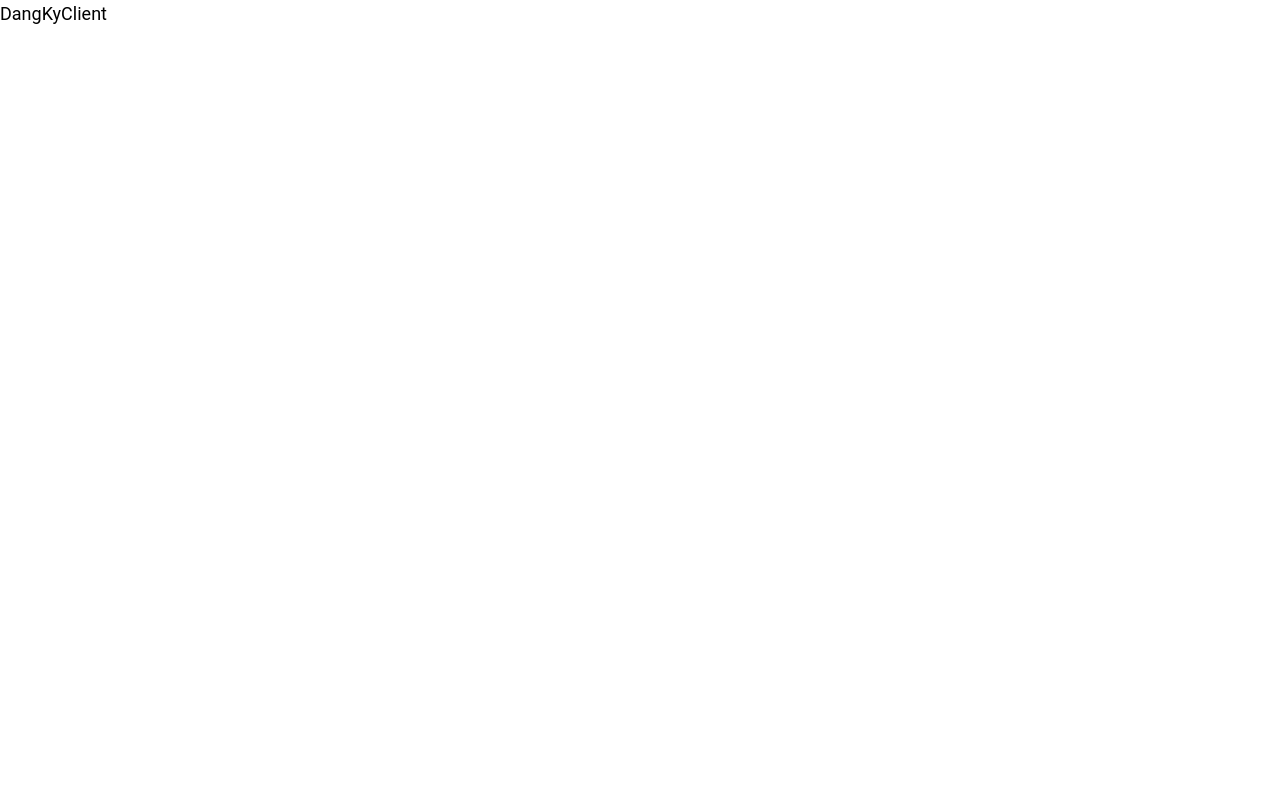
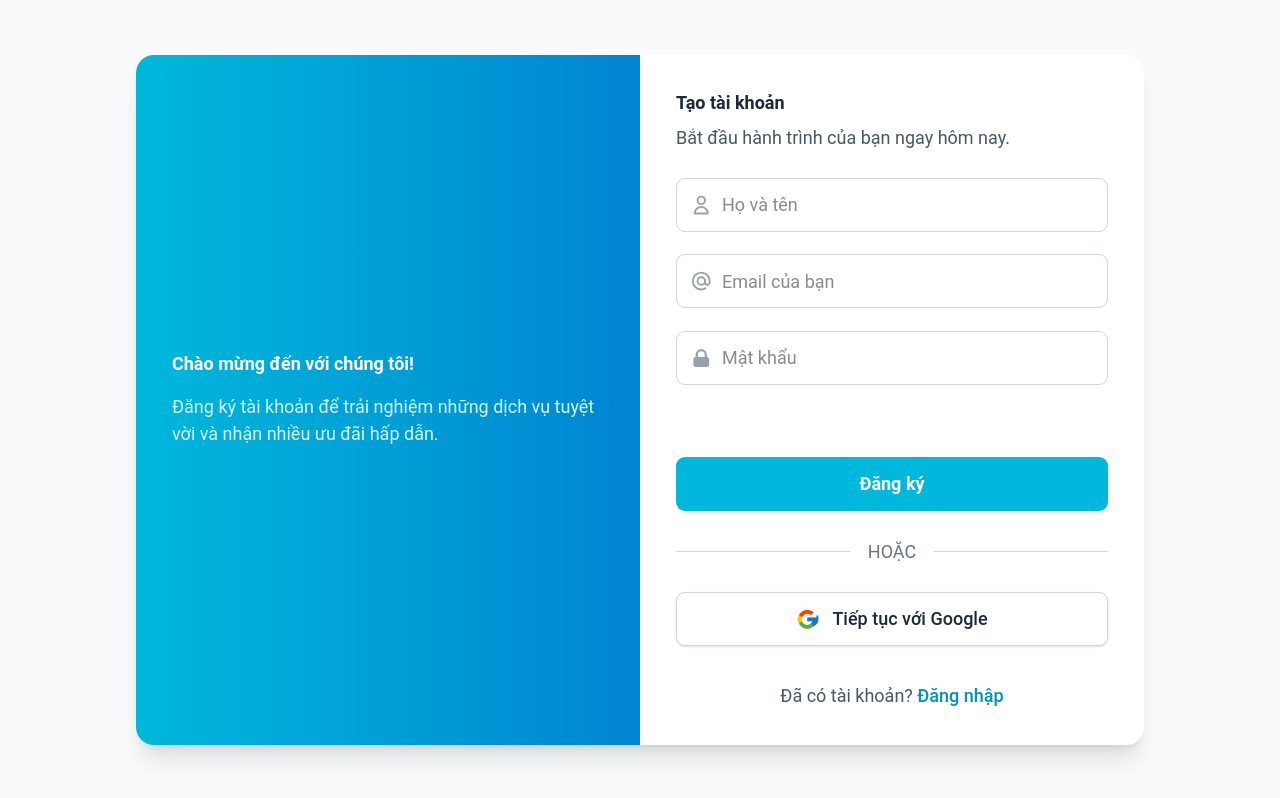
Before and after one commit to tongthanhdat009/J2EE-Frontend, a React (Vite) app: page /dang-ky-client in a window 1280 px wide. Built offline with nearby package versions, Linux system fonts and the light colour scheme.

Commit message:
Dangky UI

```diff
--- a/src/pages/KhachHang/DangKy.jsx
+++ b/src/pages/KhachHang/DangKy.jsx
@@ -1,6 +1,194 @@
-import React from 'react'
+import React from "react";
+import { DangKyClientServices } from "../../services/DangKyClientServices";
 
 function DangKyClient() {
-  return <div>DangKyClient</div>
+  const [hoVaTen, setHoVaTen] = React.useState("");
+  const [email, setEmail] = React.useState("");
+  const [matKhau, setMatKhau] = React.useState("");
+  const [error, setError] = React.useState("");
+  const [message, setMessage] = React.useState("");
+
+  // Regex để kiểm tra định dạng email
+  const validateEmail = (email) => {
+    const re = /^[^\s@]+@[^\s@]+\.[^\s@]+$/;
+    return re.test(String(email).toLowerCase());
+  };
+
+  const handleSubmit = async (e) => {
+    e.preventDefault(); // Ngăn trình duyệt tải lại trang
+
+    // Reset thông báo
+    setMessage("");
+    setError("");
+
+    // Kiểm tra dữ liệu đầu vào
+    if (!hoVaTen.trim()) {
+      setError("Họ và tên không được để trống!");
+      return;
+    }
+    if (!email.trim()) {
+      setError("Email không được để trống!");
+      return;
+    }
+    if (!validateEmail(email)) {
+      setError("Định dạng email không hợp lệ!");
+      return;
+    }
+    if (matKhau.length < 6) {
+      setError("Mật khẩu phải chứa ít nhất 6 ký tự!");
+      return;
+    }
+
+    // Gọi API để đăng ký
+    try {
+      const userData = { hoVaTen, email, matKhau };
+      const response = await DangKyClientServices(userData);
+      setMessage("🎉 Đăng ký thành công! Chào mừng bạn.");
+      console.log("API Response:", response);
+      // Xóa form sau khi đăng ký thành công
+      setHoVaTen("");
+      setEmail("");
+      setMatKhau("");
+    } catch (err) {
+      // Hiển thị lỗi từ server hoặc lỗi chung
+      setError(`❌ ${err.message || "Đã có lỗi xảy ra. Vui lòng thử lại."}`);
+    }
+  };
+
+  return (
+    <div className="min-h-screen bg-gray-50 flex items-center justify-center p-4">
+      <div className="max-w-4xl w-full mx-auto bg-white rounded-2xl shadow-xl flex flex-col md:flex-row">
+        {/* Phần bên trái: Giới thiệu */}
+        <div className="md:w-1/2 bg-gradient-to-r from-cyan-500 to-sky-600 p-8 text-white rounded-t-2xl md:rounded-l-2xl md:rounded-r-none flex flex-col justify-center">
+          <h2 className="text-3xl font-bold mb-4">Chào mừng đến với chúng tôi!</h2>
+          <p className="text-cyan-100">
+            Đăng ký tài khoản để trải nghiệm những dịch vụ tuyệt vời và nhận
+            nhiều ưu đãi hấp dẫn.
+          </p>
+        </div>
+
+        {/* Phần bên phải: Form đăng ký */}
+        <div className="md:w-1/2 p-8">
+          <h1 className="text-2xl font-bold text-gray-800 mb-2">
+            Tạo tài khoản
+          </h1>
+          <p className="text-gray-600 mb-6">Bắt đầu hành trình của bạn ngay hôm nay.</p>
+
+          {/* Form */}
+          <form onSubmit={handleSubmit} noValidate>
+            <div className="space-y-5">
+              {/* Họ và tên */}
+              <div className="relative">
+                <div className="absolute left-3 top-1/2 -translate-y-1/2">
+                  <svg xmlns="http://www.w3.org/2000/svg" className="h-5 w-5 text-gray-400" fill="none" viewBox="0 0 24 24" stroke="currentColor">
+                    <path strokeLinecap="round" strokeLinejoin="round" strokeWidth={2} d="M16 7a4 4 0 11-8 0 4 4 0 018 0zM12 14a7 7 0 00-7 7h14a7 7 0 00-7-7z" />
+                  </svg>
+                </div>
+                <input
+                  value={hoVaTen}
+                  onChange={(e) => setHoVaTen(e.target.value)}
+                  id="username"
+                  name="username"
+                  type="text"
+                  className="h-12 w-full border border-gray-300 rounded-lg text-gray-900 focus:outline-none focus:ring-2 focus:ring-cyan-500 focus:border-transparent pl-10 pr-4"
+                  placeholder="Họ và tên"
+                  autoComplete="name"
+                />
+              </div>
+
+              {/* Email */}
+              <div className="relative">
+                 <div className="absolute left-3 top-1/2 -translate-y-1/2">
+                    <svg xmlns="http://www.w3.org/2000/svg" className="h-5 w-5 text-gray-400" fill="none" viewBox="0 0 24 24" stroke="currentColor">
+                        <path strokeLinecap="round" strokeLinejoin="round" strokeWidth="2" d="M16 12a4 4 0 10-8 0 4 4 0 008 0zm0 0v1.5a2.5 2.5 0 005 0V12a9 9 0 10-9 9m4.5-1.206a8.959 8.959 0 01-4.5 1.207" />
+                    </svg>
+                 </div>
+                <input
+                  value={email}
+                  onChange={(e) => setEmail(e.target.value)}
+                  id="email"
+                  name="email"
+                  type="email"
+                  className="h-12 w-full border border-gray-300 rounded-lg text-gray-900 focus:outline-none focus:ring-2 focus:ring-cyan-500 focus:border-transparent pl-10 pr-4"
+                  placeholder="Email của bạn"
+                  autoComplete="email"
+                />
+              </div>
+
+              {/* Mật khẩu */}
+              <div className="relative">
+                 <div className="absolute left-3 top-1/2 -translate-y-1/2">
+                     <svg xmlns="http://www.w3.org/2000/svg" className="h-5 w-5 text-gray-400" viewBox="0 0 20 20" fill="currentColor">
+                        <path fillRule="evenodd" d="M5 9V7a5 5 0 0110 0v2a2 2 0 012 2v5a2 2 0 01-2 2H5a2 2 0 01-2-2v-5a2 2 0 012-2zm8-2v2H7V7a3 3 0 016 0z" clipRule="evenodd" />
+                    </svg>
+                 </div>
+                <input
+                  value={matKhau}
+                  onChange={(e) => setMatKhau(e.target.value)}
+                  id="password"
+                  name="password"
+                  type="password"
+                  className="h-12 w-full border border-gray-300 rounded-lg text-gray-900 focus:outline-none focus:ring-2 focus:ring-cyan-500 focus:border-transparent pl-10 pr-4"
+                  placeholder="Mật khẩu"
+                  autoComplete="new-password"
+                />
+              </div>
+            </div>
+
+            {/* Hiển thị lỗi hoặc thông báo thành công */}
+            <div className="h-6 mt-4 text-center">
+              {error && (
+                <p className="text-sm font-medium text-red-600">{error}</p>
+              )}
+              {message && (
+                <p className="text-sm font-medium text-green-600">{message}</p>
+              )}
+            </div>
+
+            {/* Nút Đăng ký */}
+            <div className="mt-6">
+              <button
+                type="submit"
+                className="w-full bg-cyan-500 hover:bg-cyan-600 text-white font-bold rounded-lg px-4 py-3 transition-colors duration-300"
+              >
+                Đăng ký
+              </button>
+            </div>
+
+            {/* Dấu phân cách */}
+            <div className="flex items-center my-6">
+                <hr className="flex-grow border-t border-gray-300" />
+                <span className="px-4 text-gray-500">HOẶC</span>
+                <hr className="flex-grow border-t border-gray-300" />
+            </div>
+
+            {/* Nút Google */}
+            <button
+              type="button"
+              className="w-full flex items-center justify-center bg-white border border-gray-300 rounded-lg shadow-sm px-6 py-3 text-sm font-medium text-gray-800 hover:bg-gray-100 focus:outline-none focus:ring-2 focus:ring-offset-2 focus:ring-gray-500 transition-colors duration-300"
+            >
+              <svg className="h-5 w-5 mr-3" xmlns="http://www.w3.org/2000/svg" viewBox="0 0 48 48">
+                  <path fill="#FFC107" d="M43.611,20.083H42V20H24v8h11.303c-1.649,4.657-6.08,8-11.303,8c-6.627,0-12-5.373-12-12s5.373-12,12-12c3.059,0,5.842,1.154,7.961,3.039l5.657-5.657C34.046,6.053,29.268,4,24,4C12.955,4,4,12.955,4,24s8.955,20,20,20s20-8.955,20-20C44,22.659,43.862,21.35,43.611,20.083z"/>
+                  <path fill="#FF3D00" d="M6.306,14.691l6.571,4.819C14.655,15.108,18.961,12,24,12c3.059,0,5.842,1.154,7.961,3.039l5.657-5.657C34.046,6.053,29.268,4,24,4C16.318,4,9.656,8.337,6.306,14.691z"/>
+                  <path fill="#4CAF50" d="M24,44c5.166,0,9.86-1.977,13.409-5.192l-6.19-5.238C29.211,35.091,26.715,36,24,36c-5.202,0-9.619-3.317-11.283-7.946l-6.522,5.025C9.505,39.556,16.227,44,24,44z"/>
+                  <path fill="#1976D2" d="M43.611,20.083H42V20H24v8h11.303c-0.792,2.237-2.231,4.166-4.087,5.571l6.19,5.238C44.438,36.338,48,30.638,48,24c0-2.659-0.238-5.35-0.689-7.917H43.611z"/>
+              </svg>
+              <span>Tiếp tục với Google</span>
+            </button>
+
+            {/* Link Đăng nhập */}
+            <div className="mt-8 text-center">
+              <span className="text-gray-600">Đã có tài khoản? </span>
+              <a href="/dang-nhap-client" className="font-medium text-cyan-600 hover:underline">
+                Đăng nhập
+              </a>
+            </div>
+
+          </form>
+        </div>
+      </div>
+    </div>
+  );
 }
-export default DangKyClient
+
+export default DangKyClient;
--- /dev/null
+++ b/src/services/DangKyClientServices.jsx
@@ -0,0 +1,14 @@
+import apiClient from "./apiClient";
+
+export const DangKyClientServices = async (userData) => {
+  try {
+    const response = await apiClient.post('/dangky', userData);
+    return response.data; // ví dụ: { message: "Đăng ký thành công" }
+  } catch (error) {
+    const msg =
+      error?.response?.data?.message ||
+      error?.response?.data?.error ||
+      "Đăng ký thất bại!";
+    throw new Error(msg);
+  }
+};
```
